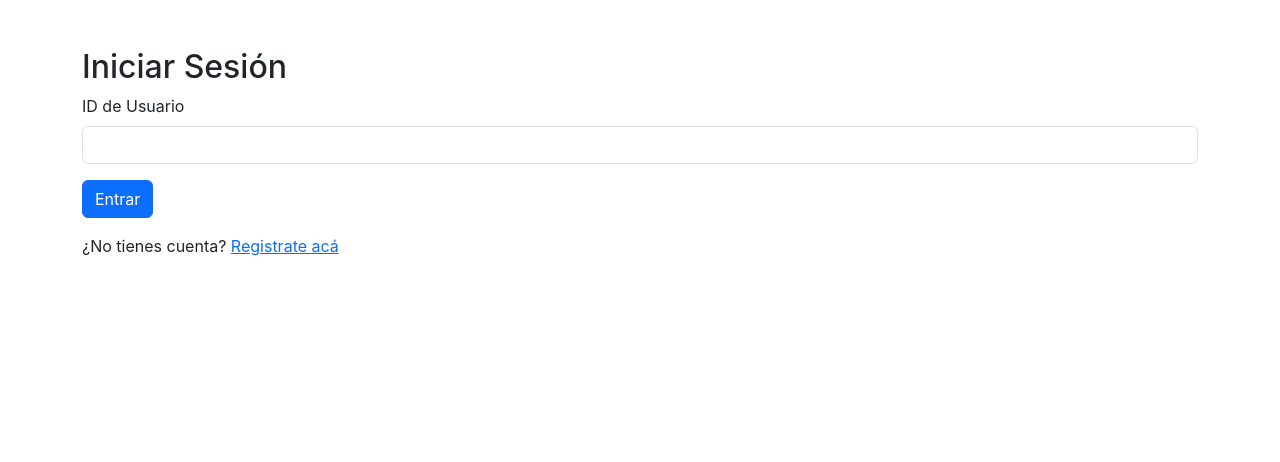
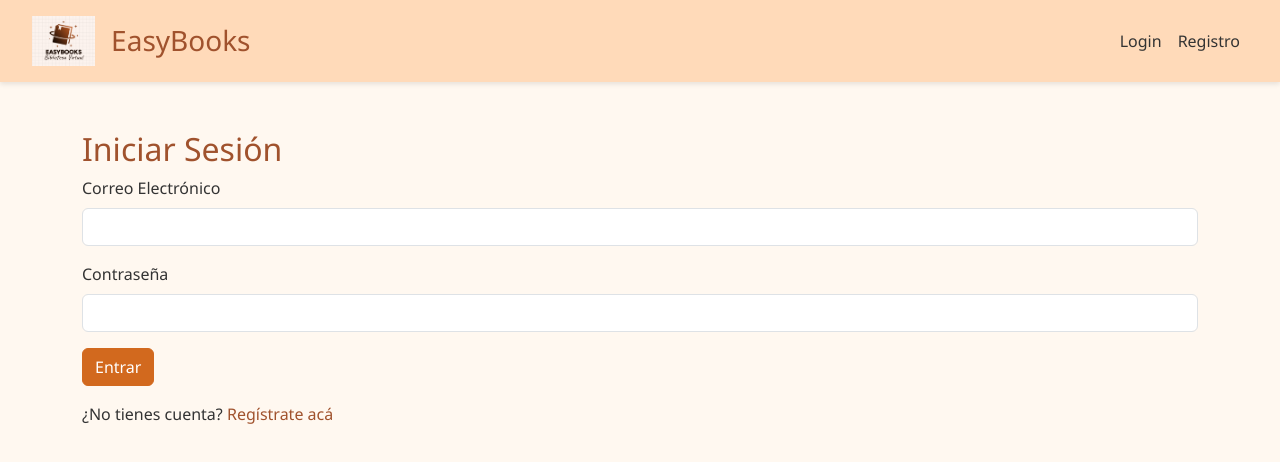
Before and after one commit to lauranagamine1/cloud-microservicios, a React (Create React App) app in the folder Orquestadora_FrontEnd/: page /login in a window 1280 px wide. Shown: the top 462 px of the page. Built offline with nearby package versions, Linux system fonts and the light colour scheme.

Commit message:
paleta de colores, logo y font.
yi

```diff
--- a/Orquestadora_FrontEnd/package.json
+++ b/Orquestadora_FrontEnd/package.json
@@ -9,6 +9,7 @@
     "@testing-library/user-event": "^13.5.0",
     "axios": "^1.9.0",
     "bootstrap": "^5.3.5",
+    "jwt-decode": "^4.0.0",
     "react": "^19.1.0",
     "react-dom": "^19.1.0",
     "react-router-dom": "^7.5.3",
--- a/Orquestadora_FrontEnd/src/App.css
+++ b/Orquestadora_FrontEnd/src/App.css
@@ -1,38 +1,96 @@
-.App {
-  text-align: center;
+:root {
+  --primary-color: #A0522D;
+  --secondary-color: #FFDAB9;
+  --accent-color: #8B4513;
+  --bg-color: #FFF8F0;
+  --text-color: #333;
+  --font-family: 'Segoe UI', sans-serif;
 }
 
-.App-logo {
-  height: 40vmin;
-  pointer-events: none;
+body {
+  margin: 0;
+  padding: 0;
+  background-color: var(--bg-color);
+  color: var(--text-color);
+  font-family: var(--font-family);
 }
 
-@media (prefers-reduced-motion: no-preference) {
-  .App-logo {
-    animation: App-logo-spin infinite 20s linear;
-  }
+h1, h2, h3, h4 {
+  color: var(--primary-color);
 }
 
-.App-header {
-  background-color: #282c34;
-  min-height: 100vh;
-  display: flex;
-  flex-direction: column;
-  align-items: center;
-  justify-content: center;
-  font-size: calc(10px + 2vmin);
+button {
+  background-color: var(--primary-color);
+  border: none;
   color: white;
+  padding: 0.5em 1em;
+  border-radius: 5px;
+  cursor: pointer;
 }
 
-.App-link {
-  color: #61dafb;
+button:hover {
+  background-color: var(--accent-color);
 }
 
-@keyframes App-logo-spin {
-  from {
-    transform: rotate(0deg);
-  }
-  to {
-    transform: rotate(360deg);
-  }
+.card {
+  background-color: white;
+  border: 1px solid var(--secondary-color);
+  border-radius: 10px;
+  padding: 1em;
+  box-shadow: 2px 2px 8px rgba(0,0,0,0.1);
 }
+
+input, select, textarea {
+  border: 1px solid var(--secondary-color);
+  border-radius: 4px;
+  padding: 0.5em;
+  width: 100%;
+  margin-bottom: 1em;
+}
+
+.navbar-custom {
+  background-color: var(--secondary-color);
+  padding: 1em 2em;
+  display: flex;
+  align-items: center;
+  justify-content: space-between;
+  font-family: var(--font-primary);
+  box-shadow: 0 2px 5px rgba(0,0,0,0.1);
+}
+
+.navbar-left {
+  display: flex;
+  align-items: center;
+}
+
+.navbar-logo {
+  height: 50px;
+  margin-right: 1em;
+}
+
+.navbar-title {
+  color: var(--primary-color);
+  margin: 0;
+}
+
+.navbar-links a,
+.logout-btn {
+  margin: 0 0.5em;
+  color: var(--text-color);
+  text-decoration: none;
+  background: none;
+  border: none;
+  font-weight: 500;
+  cursor: pointer;
+}
+
+.navbar-links a:hover,
+.logout-btn:hover {
+  color: var(--accent-color);
+}
+
+.navbar-welcome {
+  margin-left: 1em;
+  font-weight: bold;
+  color: var(--text-color);
+}
--- a/Orquestadora_FrontEnd/src/App.js
+++ b/Orquestadora_FrontEnd/src/App.js
@@ -1,20 +1,20 @@
+// src/App.js
 import React from 'react';
 import { BrowserRouter as Router, Routes, Route, Navigate } from 'react-router-dom';
+import Navbar from './components/Navbar';
+import './App.css';
 
 import Login from './components/Login';
 import Register from './components/Register';
 import Catalog from './components/Catalog';
 import MyLoans from './components/MyLoans';
 import PerfilUsuario from './components/PerfilUsuario';
-
-function ProtectedRoute({ children }) {
-  const user = localStorage.getItem('user');
-  return user ? children : <Navigate to="/login" />;
-}
+import PrivateRoute from './components/ProtectedRoute';
 
 function App() {
   return (
     <Router>
+      <Navbar />
       <Routes>
         <Route path="/" element={<Navigate to="/login" />} />
         <Route path="/login" element={<Login />} />
@@ -23,25 +23,25 @@ function App() {
         <Route
           path="/catalog"
           element={
-            <ProtectedRoute>
+            <PrivateRoute>
               <Catalog />
-            </ProtectedRoute>
+            </PrivateRoute>
           }
         />
         <Route
           path="/loans"
           element={
-            <ProtectedRoute>
+            <PrivateRoute>
               <MyLoans />
-            </ProtectedRoute>
+            </PrivateRoute>
           }
         />
         <Route
           path="/perfil"
           element={
-            <ProtectedRoute>
+            <PrivateRoute>
               <PerfilUsuario />
-            </ProtectedRoute>
+            </PrivateRoute>
           }
         />
       </Routes>
--- a/Orquestadora_FrontEnd/src/components/Catalog.js
+++ b/Orquestadora_FrontEnd/src/components/Catalog.js
@@ -1,17 +1,36 @@
 import React, { useEffect, useState } from 'react';
 import axios from 'axios';
+import { jwtDecode } from 'jwt-decode';
 
 function Catalog() {
   const [books, setBooks] = useState([]);
   const [query, setQuery] = useState('');
   const [loading, setLoading] = useState(true);
-
-  const user = JSON.parse(localStorage.getItem('user'));
+  const token = localStorage.getItem('token');
+  const user = token ? jwtDecode(token) : null;
+  const userId = user?.id;
+  const rol = user?.rol;
+  console.log('Usuario decodificado desde JWT:', user);
 
   const fetchBooks = async (q = '') => {
     try {
-      const res = await axios.get(`http://localhost:3001/api/search?q=${q}`);
-      setBooks(res.data);
+      const res = await axios.get(`http://localhost:8000/libros/`, {
+        headers: { Authorization: `Bearer ${token}` },
+      });
+
+      let filtered = res.data;
+      if (q) {
+        filtered = filtered.filter(book =>
+          book.title.toLowerCase().includes(q.toLowerCase()) ||
+          book.author.name.toLowerCase().includes(q.toLowerCase())
+        );
+      }
+
+      if (rol !== 'admin') {
+        filtered = filtered.filter(book => book.quantity > 0);
+      }
+
+      setBooks(filtered);
     } catch (err) {
       console.error('Error al obtener libros', err);
     } finally {
@@ -30,23 +49,36 @@ function Catalog() {
 
   const handleBorrow = async (bookId) => {
     try {
-      const res = await axios.post('http://localhost:3001/api/borrow', {
-        user_id: user.id,
+      await axios.post('http://localhost:8000/prestamos/rentar', {
+        user_id: String(userId),
         book_id: bookId,
+      }, {
+        headers: { Authorization: `Bearer ${token}` },
       });
 
       alert('Préstamo solicitado con éxito');
       fetchBooks(query);
     } catch (err) {
       console.error(err);
-      alert('Error al solicitar préstamo');
+      alert(err.response?.data?.detail || 'Error al solicitar préstamo');
     }
   };
 
   return (
-    <div className="container mt-5">
-      <h2>Catálogo de Libros</h2>
-      <p>Bienvenido, {user?.name || 'Usuario'}</p>
+    <div className="container py-5">
+      <div className="d-flex align-items-center mb-4">
+        <img src="/logo.png" alt="Logo" style={{ height: '50px', marginRight: '15px' }} />
+        <h2 className="text-primary">Catálogo de Libros</h2>
+      </div>
+      <div className="mb-3">
+      <button className="btn btn-outline-primary me-2" onClick={() => window.location.href = '/perfil'}>
+        Ir a Mi Perfil
+      </button>
+      <button className="btn btn-outline-secondary" onClick={() => window.location.href = '/loans'}>
+        Ver Mis Préstamos
+      </button>
+        </div>
+      <p>Bienvenido, {user?.sub || 'Usuario'}</p>
 
       <form onSubmit={handleSearch} className="mb-4">
         <div className="input-group">
@@ -67,14 +99,20 @@ function Catalog() {
         <div className="row">
           {books.map((book) => (
             <div key={book.id} className="col-md-4 mb-3">
-              <div className="card h-100">
+              <div className="card h-100 p-3">
                 <div className="card-body">
                   <h5 className="card-title">{book.title}</h5>
-                  <h6 className="card-subtitle mb-2 text-muted">{book.author}</h6>
+                  <h6 className="card-subtitle mb-2 text-muted">Autor: {book.author.name}</h6>
                   <p className="card-text">Cantidad disponible: {book.quantity}</p>
-                  <button className="btn btn-primary mt-2" onClick={() => handleBorrow(book.id)}>
-                    Pedir préstamo
-                  </button>
+                  {rol === 'admin' ? null : (
+                    <button
+                      className="btn btn-primary"
+                      onClick={() => handleBorrow(book.id)}
+                      disabled={book.quantity <= 0}
+                    >
+                      Pedir préstamo
+                    </button>
+                  )}
                 </div>
               </div>
             </div>
@@ -82,6 +120,7 @@ function Catalog() {
         </div>
       )}
     </div>
+
   );
 }
 
--- a/Orquestadora_FrontEnd/src/components/Login.js
+++ b/Orquestadora_FrontEnd/src/components/Login.js
@@ -1,21 +1,24 @@
-
 import React, { useState } from 'react';
 import { useNavigate } from 'react-router-dom';
 import axios from 'axios';
 
 function Login() {
-  const [userId, setUserId] = useState('');
+  const [form, setForm] = useState({ email: '', password: '' });
   const [error, setError] = useState('');
   const navigate = useNavigate();
+
+  const handleChange = (e) => {
+    setForm({ ...form, [e.target.name]: e.target.value });
+  };
 
   const handleLogin = async (e) => {
     e.preventDefault();
     try {
-      const response = await axios.get(`http://localhost:3001/users/${userId}`);
-      localStorage.setItem('user', JSON.stringify(response.data));
+      const response = await axios.post('http://localhost:8000/users/login', form);
+      localStorage.setItem('token', response.data.access_token);
       navigate('/catalog');
     } catch (err) {
-      setError('Usuario no encontrado');
+      setError('Email o contraseña incorrectos');
     }
   };
 
@@ -24,20 +27,34 @@ function Login() {
       <h2>Iniciar Sesión</h2>
       <form onSubmit={handleLogin}>
         <div className="mb-3">
-          <label htmlFor="userId" className="form-label">ID de Usuario</label>
+          <label className="form-label">Correo Electrónico</label>
           <input
-            type="text"
+            type="email"
+            name="email"
             className="form-control"
-            id="userId"
-            value={userId}
-            onChange={(e) => setUserId(e.target.value)}
+            value={form.email}
+            onChange={handleChange}
             required
           />
         </div>
+
+        <div className="mb-3">
+          <label className="form-label">Contraseña</label>
+          <input
+            type="password"
+            name="password"
+            className="form-control"
+            value={form.password}
+            onChange={handleChange}
+            required
+          />
+        </div>
+
         {error && <div className="alert alert-danger">{error}</div>}
+
         <button type="submit" className="btn btn-primary">Entrar</button>
         <p className="mt-3">
-          ¿No tienes cuenta? <a href="/register">Registrate acá</a>
+          ¿No tienes cuenta? <a href="/register">Regístrate acá</a>
         </p>
       </form>
     </div>
--- a/Orquestadora_FrontEnd/src/components/Navbar.jsx
+++ b/Orquestadora_FrontEnd/src/components/Navbar.jsx
@@ -1,26 +1,54 @@
-import { Link } from 'react-router-dom';
+// src/components/Navbar.js
+import React from 'react';
+import { Link, useNavigate } from 'react-router-dom';
+import { jwtDecode } from 'jwt-decode';
+import '../App.css';
+import logo from '../logo.png';
 
 function Navbar() {
+  const token = localStorage.getItem('token');
+  const navigate = useNavigate();
+
+  let user = null;
+
+  if (token) {
+    try {
+      const decoded = jwtDecode(token);
+      user = decoded.sub;
+    } catch (e) {
+      console.error("Token inválido");
+    }
+  }
+
+  const handleLogout = () => {
+    localStorage.removeItem('token');
+    localStorage.removeItem('user');
+    navigate('/login');
+  };
+
   return (
-    <nav className="navbar navbar-expand-lg navbar-dark bg-primary">
-      <div className="container">
-        <Link className="navbar-brand" to="/">BookLoan</Link>
-        <div className="collapse navbar-collapse">
-          <ul className="navbar-nav ms-auto">
-            <li className="nav-item"><Link className="nav-link" to="/">Inicio</Link></li>
-            <li className="nav-item"><Link className="nav-link" to="/register">Registro</Link></li>
-            <li className="nav-item"><Link className="nav-link" to="/catalog">Catálogo</Link></li>
-            <li className="nav-item"><Link to="/perfil" className="nav-link">Mi Perfil</Link></li>
-            <li className="nav-item"><Link className="nav-link" to="/my-loans">Mis Préstamos</Link></li>
-          </ul>
-          <span className="navbar-text me-3">
-            {user?.name}
-          </span>
-          <button className="btn btn-outline-danger" onClick={handleLogout}>
-            Cerrar sesión
-          </button>
-        </div>
+    <nav className="navbar-custom">
+      <div className="navbar-left">
+        <img src={logo} alt="EasyBooks logo" className="navbar-logo" />
+        <h3 className="navbar-title">EasyBooks</h3>
       </div>
+      <div className="navbar-links">
+        {!token && (
+          <>
+            <Link to="/login">Login</Link>
+            <Link to="/register">Registro</Link>
+          </>
+        )}
+        {token && (
+          <>
+            <Link to="/catalog">Catálogo</Link>
+            <Link to="/perfil">Mi Perfil</Link>
+            <Link to="/loans">Mis Préstamos</Link>
+            <button className="logout-btn" onClick={handleLogout}>Salir</button>
+          </>
+        )}
+      </div>
+      {user && <span className="navbar-welcome">Bienvenido, {user}</span>}
     </nav>
   );
 }
--- a/Orquestadora_FrontEnd/src/components/PerfilUsuario.js
+++ b/Orquestadora_FrontEnd/src/components/PerfilUsuario.js
@@ -0,0 +1,112 @@
+// src/components/PerfilUsuario.js
+import React, { useEffect, useState } from 'react';
+import axios from 'axios';
+import { jwtDecode } from 'jwt-decode';
+import { useNavigate } from 'react-router-dom';
+
+function PerfilUsuario() {
+  const token = localStorage.getItem('token');
+  const user = token ? jwtDecode(token) : null;
+  const navigate = useNavigate();
+
+  const [perfil, setPerfil] = useState(null);
+  const [prestamos, setPrestamos] = useState([]);
+
+  const fetchPerfil = async () => {
+    try {
+      const res = await axios.get(`http://localhost:8000/users/${user.id}`, {
+        headers: { Authorization: `Bearer ${token}` },
+      });
+      setPerfil(res.data);
+    } catch (err) {
+      console.error('Error al obtener perfil', err);
+    }
+  };
+
+  const fetchPrestamos = async () => {
+    try {
+      const res = await axios.get(`http://localhost:8000/prestamos/activos/${user.id}`, {
+        headers: { Authorization: `Bearer ${token}` },
+      });
+      setPrestamos(res.data);
+    } catch (err) {
+      console.error('Error al obtener prestamos', err);
+    }
+  };
+
+  useEffect(() => {
+    fetchPerfil();
+    fetchPrestamos();
+  }, []);
+
+  const mostrar = (campo) => {
+    return campo && campo.trim() !== '' ? campo : 'No registrado';
+  };
+
+  return (
+    <div className="container mt-5">
+      <h2>Mi Perfil</h2>
+      {!perfil ? (
+        <p>Cargando perfil...</p>
+      ) : (
+        <>
+          <div className="mb-3">
+            <label>Nombre:</label>
+            <input type="text" value={mostrar(perfil.nombre)} className="form-control" disabled />
+          </div>
+          <div className="mb-3">
+            <label>Email:</label>
+            <input type="email" value={mostrar(perfil.email)} className="form-control" disabled />
+          </div>
+          <div className="mb-3">
+            <label>Teléfono:</label>
+            <input type="text" value={mostrar(perfil.telefono)} className="form-control" disabled />
+          </div>
+          <div className="mb-3">
+            <label>Dirección:</label>
+            <input type="text" value={mostrar(perfil.direccion)} className="form-control" disabled />
+          </div>
+          <div className="mb-3">
+            <label>Distrito:</label>
+            <input type="text" value={mostrar(perfil.distrito)} className="form-control" disabled />
+          </div>
+          <div className="mb-3">
+            <label>Departamento:</label>
+            <input type="text" value={mostrar(perfil.departamento)} className="form-control" disabled />
+          </div>
+        </>
+      )}
+
+      <button className="btn btn-secondary" onClick={() => navigate('/catalog')}>
+        Volver al Catálogo
+      </button>
+
+      <hr />
+      <h3>Mis Préstamos Activos</h3>
+      {prestamos.length === 0 ? (
+        <p>No tienes préstamos activos</p>
+      ) : (
+        <table className="table">
+          <thead>
+            <tr>
+              <th>Libro</th>
+              <th>Prestado</th>
+              <th>Devolver antes de</th>
+            </tr>
+          </thead>
+          <tbody>
+            {prestamos.map((p) => (
+              <tr key={p._id}>
+                <td>{p.book_id}</td>
+                <td>{new Date(p.loan_date).toLocaleDateString()}</td>
+                <td>{new Date(p.return_date).toLocaleDateString()}</td>
+              </tr>
+            ))}
+          </tbody>
+        </table>
+      )}
+    </div>
+  );
+}
+
+export default PerfilUsuario;
--- a/Orquestadora_FrontEnd/src/components/Register.js
+++ b/Orquestadora_FrontEnd/src/components/Register.js
@@ -1,57 +1,71 @@
 import React, { useState } from 'react';
+import axios from 'axios';
 import { useNavigate } from 'react-router-dom';
-import axios from 'axios';
 
 function Register() {
+  const navigate = useNavigate();
   const [form, setForm] = useState({
-    name: '',
-    email: ''
+    nombre: '',
+    email: '',
+    password: '',
+    telefono: '',
+    direccion: '',
+    distrito: '',
+    departamento: ''
   });
+
   const [error, setError] = useState('');
-  const navigate = useNavigate();
 
   const handleChange = (e) => {
     setForm({ ...form, [e.target.name]: e.target.value });
   };
 
-  const handleRegister = async (e) => {
+  const handleSubmit = async (e) => {
     e.preventDefault();
     try {
-      const response = await axios.post('http://localhost:3001/users', form);
-      localStorage.setItem('user', JSON.stringify(response.data));
-      navigate('/catalog');
+      const res = await axios.post('http://localhost:8000/users', form);
+      navigate('/login');
     } catch (err) {
       setError('Error al registrar usuario');
+      console.error(err);
     }
   };
 
   return (
     <div className="container mt-5">
       <h2>Registro de Usuario</h2>
-      <form onSubmit={handleRegister}>
+      <form onSubmit={handleSubmit}>
         <div className="mb-3">
-          <label className="form-label">Nombre</label>
-          <input
-            type="text"
-            name="name"
-            className="form-control"
-            value={form.name}
-            onChange={handleChange}
-            required
-          />
+          <label>Nombre</label>
+          <input type="text" name="nombre" className="form-control" value={form.nombre} onChange={handleChange} required />
         </div>
         <div className="mb-3">
-          <label className="form-label">Correo</label>
-          <input
-            type="email"
-            name="email"
-            className="form-control"
-            value={form.email}
-            onChange={handleChange}
-            required
-          />
+          <label>Email</label>
+          <input type="email" name="email" className="form-control" value={form.email} onChange={handleChange} required />
         </div>
+        <div className="mb-3">
+          <label>Contraseña</label>
+          <input type="password" name="password" className="form-control" value={form.password} onChange={handleChange} required />
+        </div>
+        <div className="mb-3">
+          <label>Teléfono</label>
+          <input type="text" name="telefono" className="form-control" value={form.telefono} onChange={handleChange} />
+        </div>
+        <div className="mb-3">
+          <label>Dirección</label>
+          <input type="text" name="direccion" className="form-control" value={form.direccion} onChange={handleChange} />
+        </div>
+        <div className="mb-3">
+          <label>Distrito</label>
+          <input type="text" name="distrito" className="form-control" value={form.distrito} onChange={handleChange} />
+        </div>
+        <div className="mb-3">
+          <label>Departamento</label>
+          <input type="text" name="departamento" className="form-control" value={form.departamento} onChange={handleChange} />
+        </div>
+
         {error && <div className="alert alert-danger">{error}</div>}
+
         <button type="submit" className="btn btn-success">Registrarse</button>
         <p className="mt-3">
           ¿Ya tienes una cuenta? <a href="/login">Iniciar sesión</a>
--- a/Orquestadora_FrontEnd/src/index.css
+++ b/Orquestadora_FrontEnd/src/index.css
@@ -1,13 +1,33 @@
+@import url('https://fonts.googleapis.com/css2?family=Quicksand:wght@400;600&display=swap');
+
 body {
+  font-family: 'Quicksand', sans-serif;
+  background-color: #fff8f0;
+  color: #4a2c2a;
   margin: 0;
-  font-family: -apple-system, BlinkMacSystemFont, 'Segoe UI', 'Roboto', 'Oxygen',
-    'Ubuntu', 'Cantarell', 'Fira Sans', 'Droid Sans', 'Helvetica Neue',
-    sans-serif;
-  -webkit-font-smoothing: antialiased;
-  -moz-osx-font-smoothing: grayscale;
+  padding: 0;
 }
 
-code {
-  font-family: source-code-pro, Menlo, Monaco, Consolas, 'Courier New',
-    monospace;
+a {
+  color: #a0522d;
+  text-decoration: none;
 }
+
+a:hover {
+  color: #8b4513;
+}
+
+.btn-primary {
+  background-color: #d2691e;
+  border-color: #d2691e;
+}
+
+.btn-primary:hover {
+  background-color: #a0522d;
+  border-color: #a0522d;
+}
+
+.card {
+  border-radius: 15px;
+  box-shadow: 0 4px 10px rgba(0,0,0,0.1);
+}
--- /dev/null
+++ b/Orquestadora_FrontEnd/src/utils.js
@@ -0,0 +1,5 @@
+const handleLogout = () => {
+    localStorage.removeItem('token');
+    localStorage.removeItem('user');
+    window.location.href = '/login'; // redirige a login
+  };
```
Also changed, not shown: Orquestadora_FrontEnd/src/components/MyLoans.js (+57 -13 lines), Orquestadora_FrontEnd/src/components/ProtectedRoute.js (+5 -4 lines), Orquestadora_FrontEnd/public/logo.png (added), 1 other file (tests, documents, lock files or other folders).
